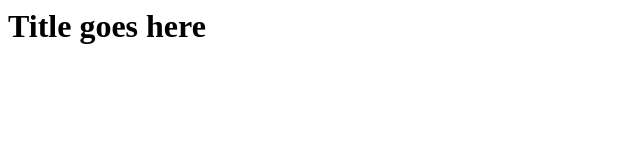
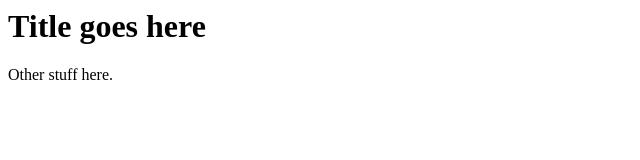
Before and after one commit to hellojasonbooth/typo-test, a plain HTML site: page index.html in a window 1280 px wide. Shown: the full height of the page, 0-640 px from the left. Drawn offline with Linux system fonts and the light colour scheme.

Commit message:
added p text

```diff
--- a/index.html
+++ b/index.html
@@ -2,3 +2,5 @@
 
 
 <h1>Title goes here</h1>
+
+<p>Other stuff here.</p>
```
